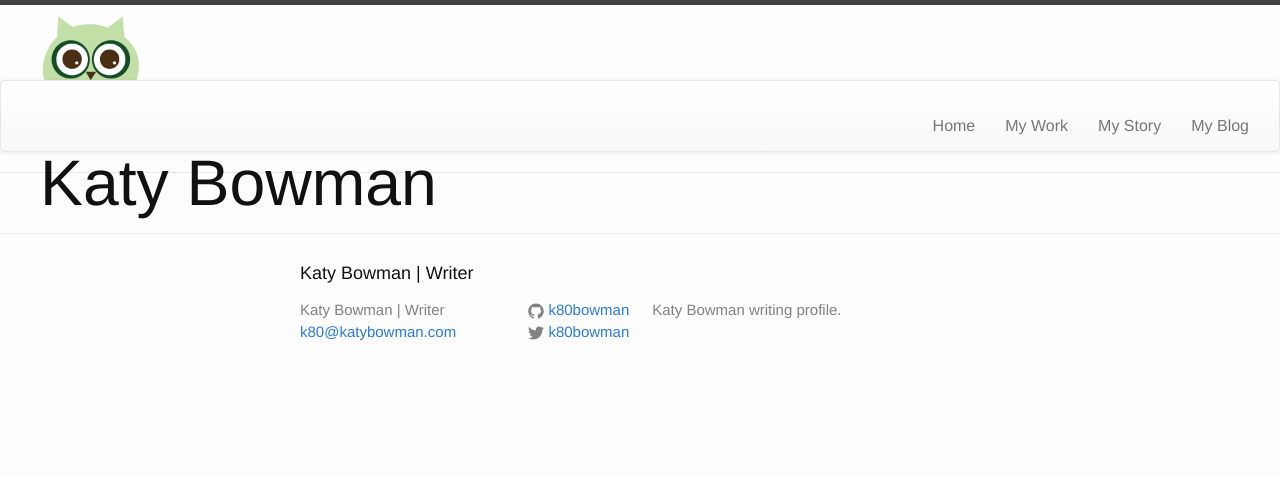
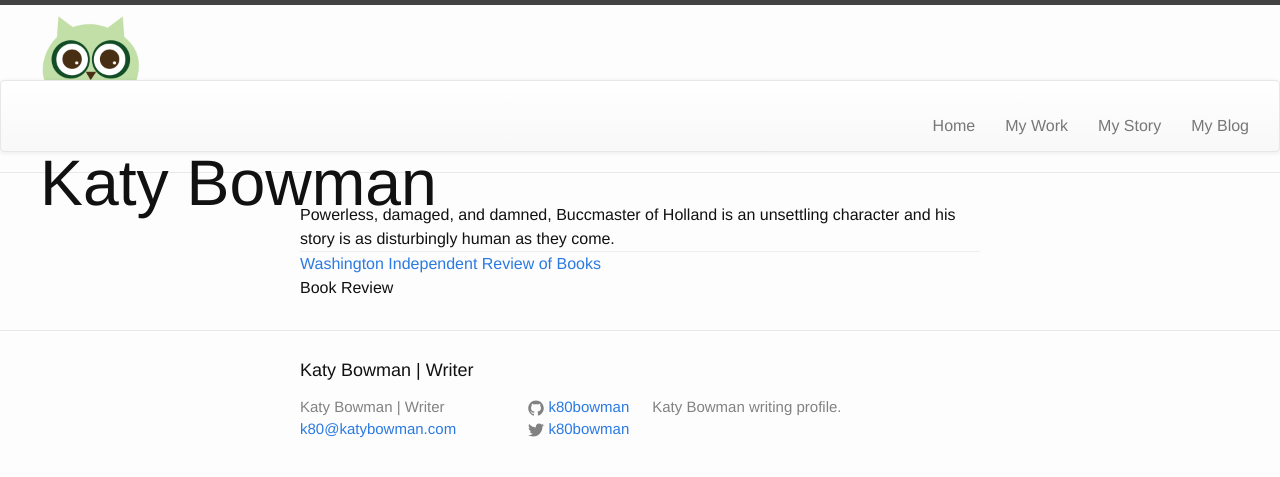
Before and after one commit to k80bowman/katybowman--0ld, a Jekyll site: the page built from app/index.html, in a window 1280 px wide. Shown: the top 477 px of the page. Built offline with Jekyll 4.4.1, drawn with Linux system fonts in a browser that asks for light colours; nearby versions of some CDN libraries.

Commit message:
styled primary quote element

```diff
--- a/app/index.html
+++ b/app/index.html
@@ -4,6 +4,16 @@ layout: default
 
 <div class="home">
   <div class="primary">
+    <div class="primaryQuote">
+      <span>Powerless, damaged, and damned, Buccmaster of Holland is an unsettling character and his story is as disturbingly human as they come.</span>
+    </div>
+    <div>
+      <hr class="line">
+    </div>
+    <div class="primarySource">
+      <div class="primaryLink"><a href="http://www.washingtonindependentreviewofbooks.com/bookreview/the-wake-a-novel">Washington Independent Review of Books</a></div>
+      <div class="primaryType">Book Review</div>
+    </div>
   </div>
 
 </div>
```
Also changed, not shown: app/css/main.css (+34 -17 lines).
